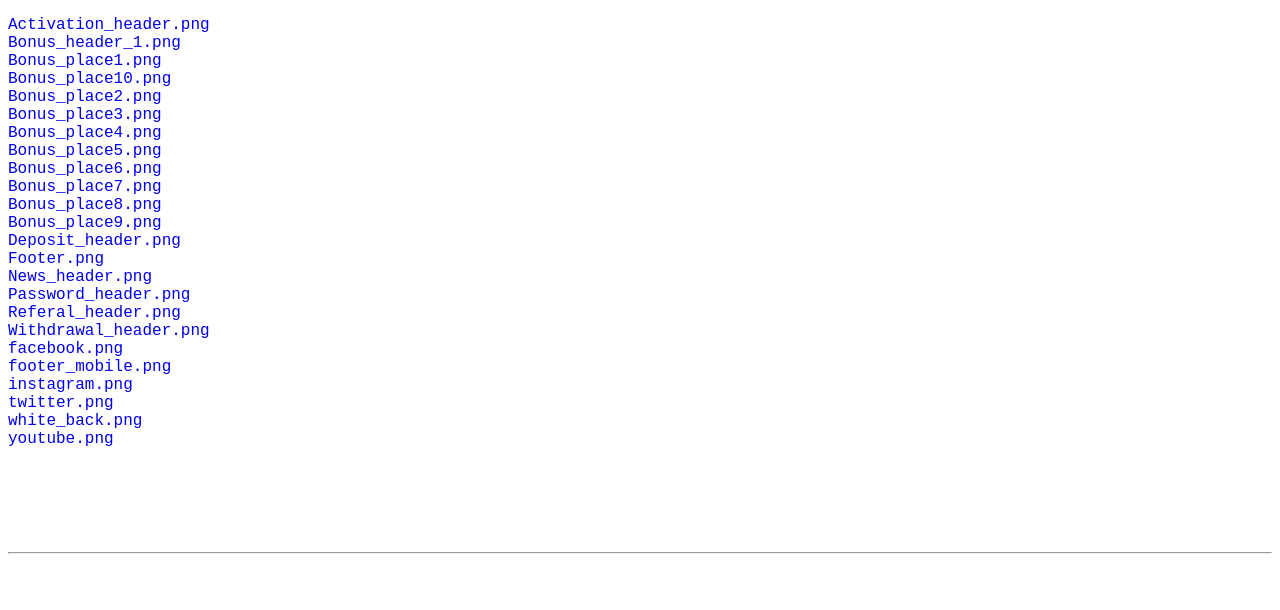
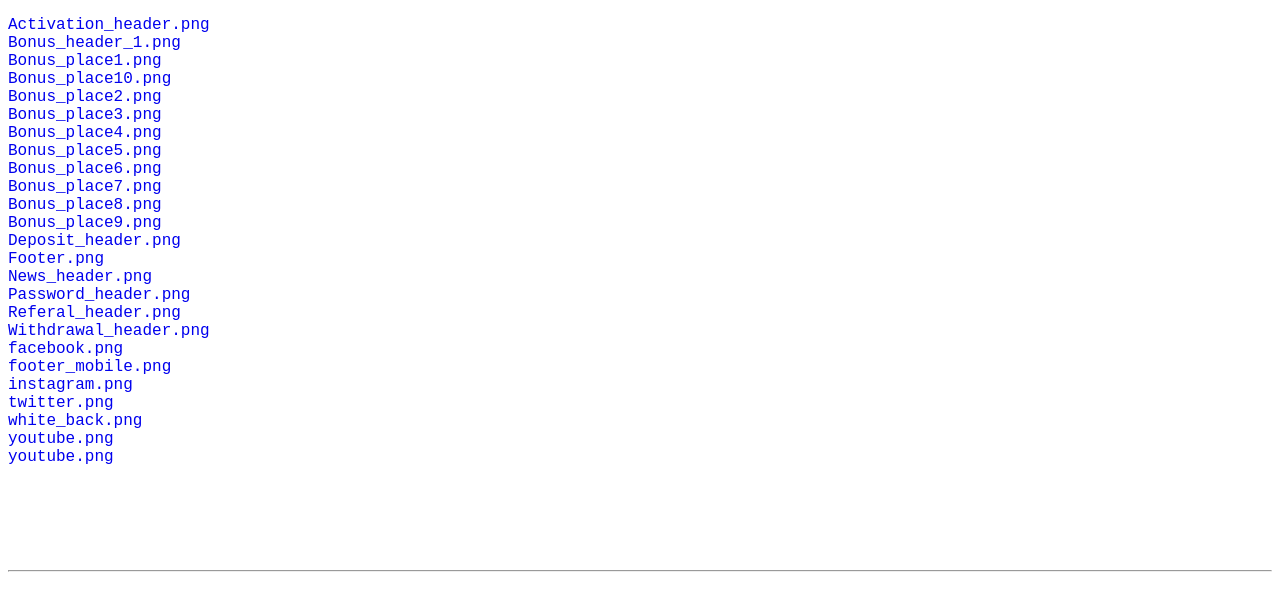
Before and after one commit to levalan/ccimg, a plain HTML site: page index.html in a window 1280 px wide. Drawn offline with Linux system fonts and the light colour scheme.

Commit message:
Footer2400.png

```diff
--- a/index.html
+++ b/index.html
@@ -52,6 +52,7 @@
 	<a href="./twitter.png">twitter.png</a><br>
 	<a href="./white_back.png">white_back.png</a><br>
 	<a href="./youtube.png">youtube.png</a><br>
+	<a href="./Footer2400.png">youtube.png</a><br>
 	<br><br>
 	</p>
 	<p>
```
